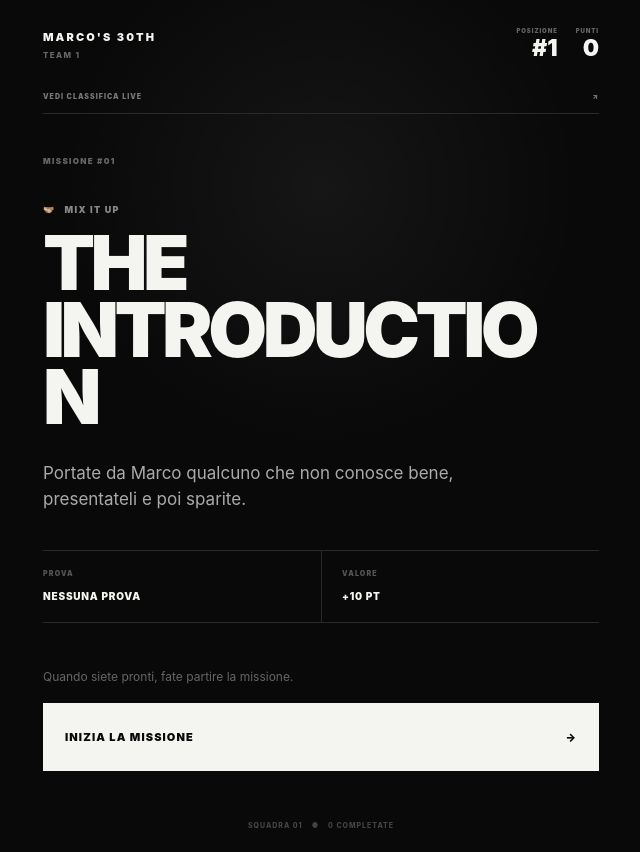
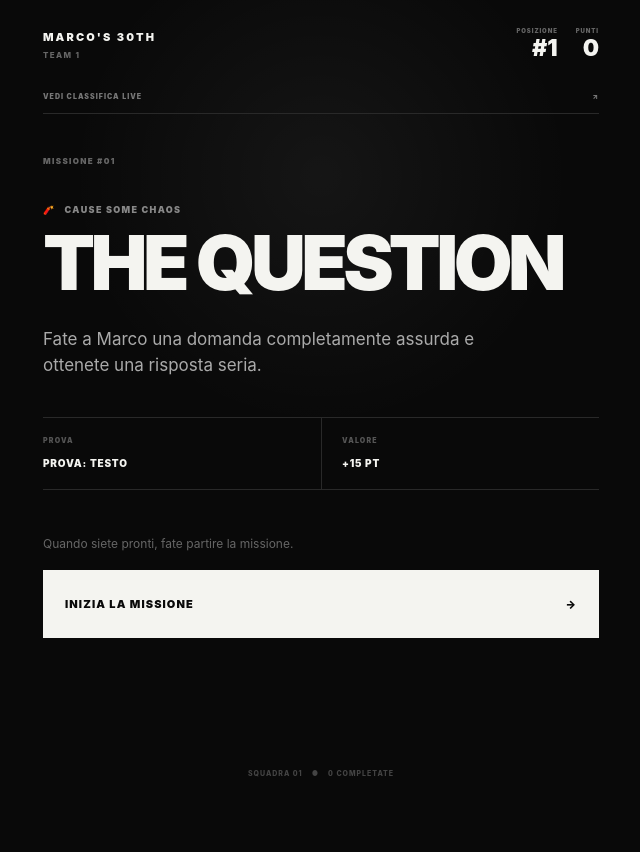
Before and after one commit to IacopoGhilardi/Mark-30, a Nuxt app: page /play/1/game in a window 1280 px wide. Shown: the whole page, without its empty margins (319-959 px from the left). After the commit the page ends 800 px from the top, so only its background shows below. Built offline with nearby package versions, Linux system fonts and the light colour scheme.

Commit message:
Add new missions and reduce video proofs

```diff
--- a/app/datas/missions.ts
+++ b/app/datas/missions.ts
@@ -450,9 +450,9 @@
     id: 42,
     title: 'THE PREDICTION',
     category: 'FOR MARCO',
-    text: 'Registrate un video completando la frase: “A 40 anni, Marco…”',
-    proofType: 'video',
-    points: 20,
+    text: 'Completate la frase: “A 40 anni, Marco…”',
+    proofType: 'text',
+    points: 15,
     requiresMarco: false,
     active: true,
   },
@@ -460,9 +460,9 @@
     id: 43,
     title: 'ONE MEMORY',
     category: 'FOR MARCO',
-    text: 'Raccontate in un video di massimo 30 secondi il vostro ricordo preferito con Marco.',
-    proofType: 'video',
-    points: 20,
+    text: 'Scrivete in poche righe il vostro ricordo preferito con Marco.',
+    proofType: 'text',
+    points: 15,
     requiresMarco: false,
     active: true,
   },
@@ -491,8 +491,8 @@
     title: 'THE SECRET STORY',
     category: 'FOR MARCO',
     text: 'Trovate qualcuno che conosce Marco da almeno 10 anni e fatevi raccontare una storia che Marco probabilmente non ha mai sentito raccontare così.',
-    proofType: 'video_or_text',
-    points: 20,
+    proofType: 'text',
+    points: 15,
     requiresMarco: false,
     active: true,
   },
@@ -536,6 +536,107 @@
     requiresMarco: false,
     active: true,
   },
+
+  {
+    id: 51,
+    title: 'THE SPEECH 🎤',
+    category: 'CAUSE SOME CHAOS',
+    text: 'Convincete Marco a fare un mini discorso in cui ringrazia con assoluta serietà “tutta la sagra” per essere venuta apposta per il suo trentesimo.',
+    proofType: 'photo_optional',
+    points: 20,
+    requiresMarco: true,
+    active: true,
+  },
+  {
+    id: 52,
+    title: 'THE DANCE FLOOR 🕺',
+    category: 'CAUSE SOME CHAOS',
+    text: 'Convincete almeno una persona che Marco non conosce a ballare con lui per qualche secondo.',
+    proofType: 'photo',
+    points: 20,
+    requiresMarco: true,
+    active: true,
+  },
+  {
+    id: 53,
+    title: 'THE CHAMPION 🏆',
+    category: 'CAUSE SOME CHAOS',
+    text: 'Marco ha appena vinto qualcosa di enorme. Festeggiatelo come un campione con un’esultanza totalmente sproporzionata.',
+    proofType: 'photo',
+    points: 15,
+    requiresMarco: true,
+    active: true,
+  },
+  {
+    id: 54,
+    title: 'THE DIRECTOR 🎬',
+    category: 'CAUSE SOME CHAOS',
+    text: 'Fate dirigere a qualcuno che conosce poco Marco una scena drammatica con Marco protagonista, senza spiegargli il contesto.',
+    proofType: 'photo',
+    points: 15,
+    requiresMarco: true,
+    active: true,
+  },
+  {
+    id: 55,
+    title: 'SAME ENERGY ⚡',
+    category: 'TAKE THE SHOT',
+    text: 'Trovate alla festa la persona che secondo voi ha la stessa energia di Marco e scattate una foto insieme.',
+    proofType: 'photo',
+    points: 15,
+    requiresMarco: true,
+    active: true,
+  },
+  {
+    id: 56,
+    title: 'BREAKING NEWS 🎤',
+    category: 'CAUSE SOME CHAOS',
+    text: 'Trasformate un evento totalmente insignificante della serata in una notizia dell’ultimo minuto con Marco coinvolto. Video massimo 10 secondi.',
+    proofType: 'video',
+    points: 20,
+    requiresMarco: true,
+    active: true,
+  },
+  {
+    id: 57,
+    title: 'THE MUSEUM 🖼️',
+    category: 'TAKE THE SHOT',
+    text: 'Trasformate Marco in un’opera d’arte: scegliete una posa, inventate il titolo dell’opera e scattate una foto.',
+    proofType: 'photo',
+    points: 15,
+    requiresMarco: true,
+    active: true,
+  },
+  {
+    id: 58,
+    title: 'THE BEFORE & AFTER',
+    category: 'TAKE THE SHOT',
+    text: 'Create due versioni fotografiche: “Marco a 20 anni” e “Marco a 30 anni”.',
+    proofType: 'photo',
+    points: 20,
+    requiresMarco: true,
+    active: true,
+  },
+  {
+    id: 59,
+    title: 'THE BIRTHDAY REVIEW ⭐',
+    category: 'FOR MARCO',
+    text: 'Recensite Marco come se fosse un prodotto: da 1 a 5 stelle, un pregio e un difetto.',
+    proofType: 'text',
+    points: 15,
+    requiresMarco: false,
+    active: true,
+  },
+  {
+    id: 60,
+    title: 'ONE SECOND FROM TONIGHT ❤️',
+    category: 'FOR MARCO',
+    text: 'Scattate una foto di un momento della serata che secondo voi Marco dovrebbe conservare. Marco non deve necessariamente esserci.',
+    proofType: 'photo',
+    points: 20,
+    requiresMarco: false,
+    active: true,
+  },
 ]
 
 export const activeMissions = missions.filter(
```
